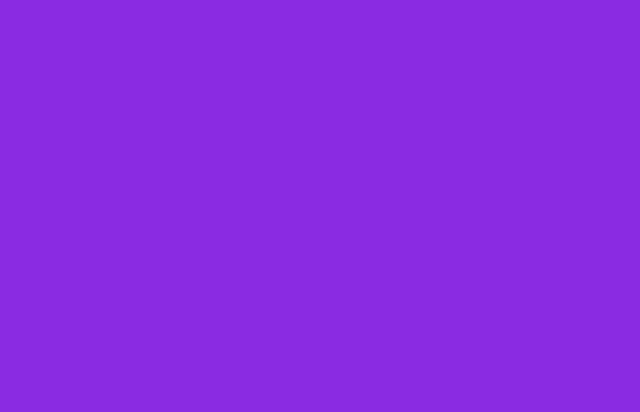
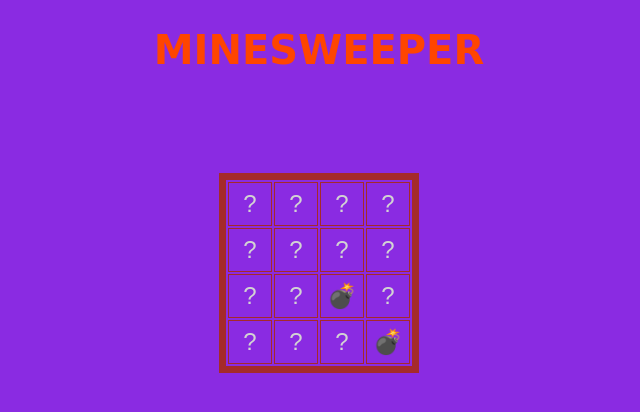
Before and after one commit to osnpro/mine-sweeper-sprint1, a plain HTML site: page index.html in a window 1280 px wide. Shown: the whole page, without its empty margins (321-961 px from the left). Drawn offline with Linux system fonts and the light colour scheme.

Commit message:
Add files via upload

```diff
--- a/css/app.css
+++ b/css/app.css
@@ -7,11 +7,21 @@ body {
 
 table {
     margin: 100px auto;
-    border: 1px solid lightgray;
+    border: 7px solid brown;
 }
 
 .cell {
     width: 40px;
     height: 40px;
-    font-size: 1.5em;
+    border: 1px solid brown;
+    text-align: center;
+    font-size: 24px;
 }
+
+h1 {
+    text-align: center;
+    color: orangered;
+    font-family: cursive, sans-serif;
+    font-size: 2.5em;
+    margin-bottom: 20px;
+}
--- a/index.html
+++ b/index.html
@@ -9,9 +9,10 @@
 </head>
 
 <body>
+    <h1>MINESWEEPER</h1>
+
     <div id="board"></div>
     <script src="js/main.js"></script>
-
 
 </body>
 
--- a/js/main.js
+++ b/js/main.js
@@ -1,30 +1,59 @@
 'use strict'
 // cells tipe
-const MINE = '@'
+const MINE = '💣'
 const EMPTY = ' '
 const HIDDEN = '?'
-
+const BOARD_SIZE = 4
 
 var gBoard
 
-gBoard = buildBoard()
+function restartGame() {
+    gBoard = buildBoard()
+    renderBoard(gBoard, '#board')
+}
+
+
+
+
 
 function buildBoard() {
     var board = []
 
 
-    for (var i = 0; i < 4; i++) {
+    for (var i = 0; i < BOARD_SIZE; i++) {
         board[i] = []
 
 
-        for (var j = 0; j < 4; j++) {
+        for (var j = 0; j < BOARD_SIZE; j++) {
             board[i][j] = HIDDEN
-            if (i === 2 && j === 2) board[i][j] = MINE
-            if (i === 3 && j === 3) board[i][j] = MINE
 
         }
     }
+    board[2][2] = MINE
+    board[3][3] = MINE
     console.table(board)
     return board
 
 }
+
+function renderBoard(board, selector) {
+
+    var strHTML = '<table><tbody>'
+    for (var i = 0; i < board.length; i++) {
+
+        strHTML += '<tr>'
+        for (var j = 0; j < board[0].length; j++) {
+
+            const cell = board[i][j]
+            const className = `cell cell-${i}-${j}`
+
+            strHTML += `<td class="${className}">${cell}</td>`
+        }
+        strHTML += '</tr>'
+    }
+    strHTML += '</tbody></table>'
+
+    const elContainer = document.querySelector(selector)
+    elContainer.innerHTML = strHTML
+}
+restartGame()
```
